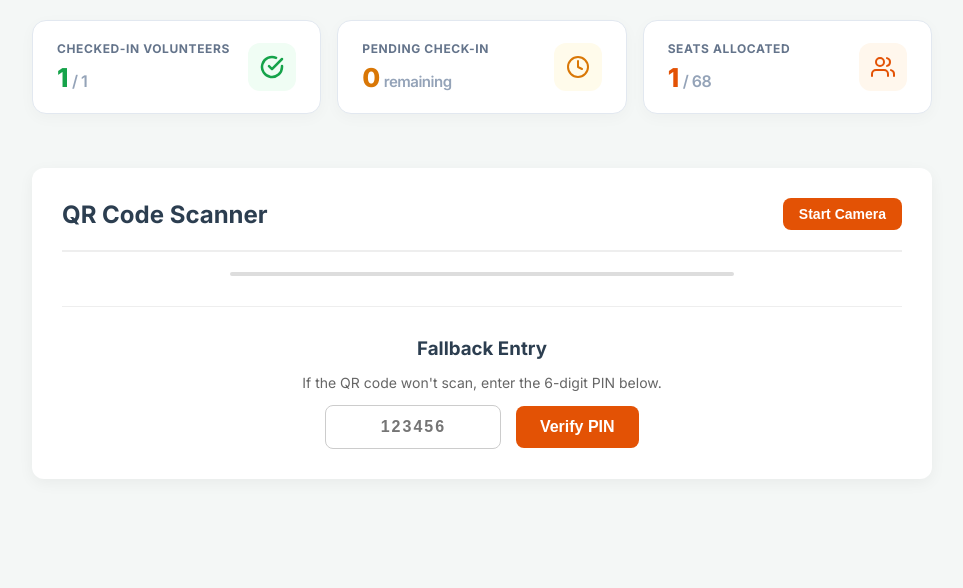
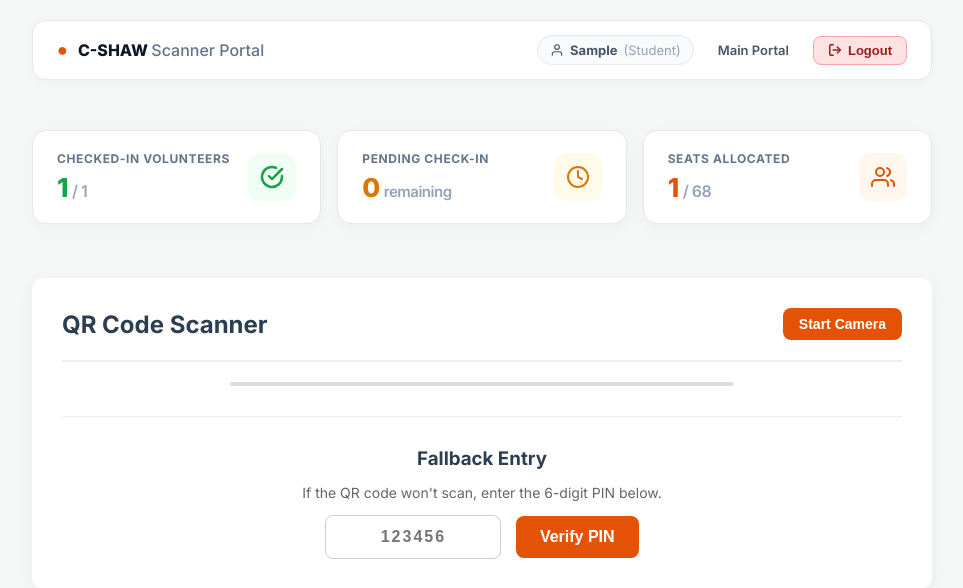
Before and after one commit to sphiwe-mathe5/cshaw, a Django app: page /excursions/scanner/ in a window 1280 px wide. Shown: the top 588 px of the page, without its empty margins (158-1121 px from the left). Run offline with Django 5.2, Linux system fonts and the light colour scheme; a user stored in the database is signed in; tables that the repository leaves empty hold one stand-in row (values such as "Sample post").

Commit message:
Final Hike Edit

```diff
--- a/core/excursion_views.py
+++ b/core/excursion_views.py
@@ -268,24 +268,38 @@ class ResetTicketsAPIView(APIView):
             'deleted_snapshots': snapshot_count
         }, status=status.HTTP_200_OK)
 
+from django.shortcuts import render, redirect
+
 def scanner_dashboard_view(request):
-    if request.user.is_authenticated:
-        if request.user.role == 'COORDINATOR' or getattr(request.user, 'is_executive', False):
-            active_tickets = ExcursionTicket.objects.filter(status='active').select_related('user').order_by('created_at')
-            has_locked_snapshot = ExcursionLeaderboardSnapshot.objects.exists()
-            seats_filled = active_tickets.count()
-            scanned_count = active_tickets.filter(is_scanned=True).count()
-            pending_count = seats_filled - scanned_count
-            context = {
-                'active_tickets': active_tickets,
-                'seats_filled': seats_filled,
-                'scanned_count': scanned_count,
-                'pending_count': pending_count,
-                'max_seats': 68,
-                'has_locked_snapshot': has_locked_snapshot
-            }
-            return render(request, 'core/scanner_dashboard.html', context)
-    return HttpResponseForbidden("You do not have permission to view this page.")
+    # 1. If not authenticated, redirect to login with 'next' parameter so they return after login
+    if not request.user.is_authenticated:
+        return redirect(f'/login/?next={request.path}')
+
+    # 2. Check if user is a Coordinator or Executive (or superuser)
+    is_coordinator = (request.user.role == 'COORDINATOR' or request.user.is_superuser)
+    is_executive = getattr(request.user, 'is_executive', False)
+
+    if not (is_coordinator or is_executive):
+        context = {
+            'user': request.user,
+            'message': 'Access to the Excursion Boarding Scanner is restricted to Coordinators and Executives only.'
+        }
+        return render(request, 'core/permission_denied.html', context, status=403)
+
+    active_tickets = ExcursionTicket.objects.filter(status='active').select_related('user').order_by('created_at')
+    has_locked_snapshot = ExcursionLeaderboardSnapshot.objects.exists()
+    seats_filled = active_tickets.count()
+    scanned_count = active_tickets.filter(is_scanned=True).count()
+    pending_count = seats_filled - scanned_count
+    context = {
+        'active_tickets': active_tickets,
+        'seats_filled': seats_filled,
+        'scanned_count': scanned_count,
+        'pending_count': pending_count,
+        'max_seats': 68,
+        'has_locked_snapshot': has_locked_snapshot
+    }
+    return render(request, 'core/scanner_dashboard.html', context)
 
 def export_excursion_manifest_pdf(request):
     if not request.user.is_authenticated or request.user.role != 'COORDINATOR':
--- a/core/templates/core/scanner_dashboard.html
+++ b/core/templates/core/scanner_dashboard.html
@@ -36,6 +36,77 @@
         .status-loading { background-color: #fff3cd; color: #856404; border: 1px solid #ffeeba; }
 
         .seats-counter { font-size: 24px; font-weight: 800; color: #E35205; background: #fff5e6; padding: 10px 20px; border-radius: 20px; }
+
+        /* Top Nav Bar */
+        .top-navbar {
+            display: flex;
+            align-items: center;
+            justify-content: space-between;
+            background: white;
+            padding: 14px 24px;
+            border-radius: 14px;
+            border: 1px solid #e2e8f0;
+            box-shadow: 0 2px 8px rgba(0,0,0,0.03);
+            margin-bottom: 20px;
+            flex-wrap: wrap;
+            gap: 12px;
+        }
+        .nav-brand {
+            display: flex;
+            align-items: center;
+            gap: 10px;
+            font-size: 16px;
+            font-weight: 800;
+            color: #0f172a;
+            text-decoration: none;
+        }
+        .nav-user-actions {
+            display: flex;
+            align-items: center;
+            gap: 12px;
+        }
+        .user-tag {
+            font-size: 13px;
+            color: #475569;
+            background: #f8fafc;
+            border: 1px solid #e2e8f0;
+            padding: 6px 12px;
+            border-radius: 20px;
+            display: inline-flex;
+            align-items: center;
+            gap: 6px;
+        }
+        .btn-nav-link {
+            font-size: 13px;
+            font-weight: 600;
+            color: #475569;
+            text-decoration: none;
+            padding: 6px 12px;
+            border-radius: 8px;
+            transition: all 0.2s ease;
+        }
+        .btn-nav-link:hover {
+            color: #E35205;
+            background: #fff7ed;
+        }
+        .btn-logout {
+            background: #fee2e2;
+            color: #991b1b;
+            border: 1px solid #fca5a5;
+            padding: 6px 14px;
+            border-radius: 8px;
+            font-size: 13px;
+            font-weight: 700;
+            cursor: pointer;
+            display: inline-flex;
+            align-items: center;
+            gap: 6px;
+            transition: all 0.2s ease;
+        }
+        .btn-logout:hover {
+            background: #fecaca;
+            color: #7f1d1d;
+        }
 
         /* Stats Grid */
         .stats-grid {
@@ -88,6 +159,32 @@
 </head>
 <body>
     <div class="container">
+
+        <!-- TOP NAVBAR -->
+        <div class="top-navbar">
+            <a href="/" class="nav-brand">
+                <span style="color: #E35205; font-size: 18px;">●</span>
+                <span>C-SHAW <span style="color: #64748b; font-weight: 500;">Scanner Portal</span></span>
+            </a>
+
+            <div class="nav-user-actions">
+                <span class="user-tag">
+                    <svg width="14" height="14" viewBox="0 0 24 24" fill="none" stroke="currentColor" stroke-width="2" stroke-linecap="round" stroke-linejoin="round"><path d="M20 21v-2a4 4 0 0 0-4-4H8a4 4 0 0 0-4 4v2"></path><circle cx="12" cy="7" r="4"></circle></svg>
+                    <strong>{{ user.first_name|default:user.email }}</strong>
+                    <span style="color: #94a3b8;">({{ user.get_role_display|default:user.role }})</span>
+                </span>
+
+                <a href="/" class="btn-nav-link">Main Portal</a>
+
+                <form action="/api/users/logout/" method="POST" style="margin: 0;">
+                    {% csrf_token %}
+                    <button type="submit" class="btn-logout">
+                        <svg width="14" height="14" viewBox="0 0 24 24" fill="none" stroke="currentColor" stroke-width="2.5" stroke-linecap="round" stroke-linejoin="round"><path d="M9 21H5a2 2 0 0 1-2-2V5a2 2 0 0 1 2-2h4"></path><polyline points="16 17 21 12 16 7"></polyline><line x1="21" y1="12" x2="9" y2="12"></line></svg>
+                        Logout
+                    </button>
+                </form>
+            </div>
+        </div>
 
         <!-- LIVE EVENT STATS BAR -->
         <div class="stats-grid">
```
Also changed, not shown: core/templates/core/permission_denied.html (added, +151 -0 lines).
